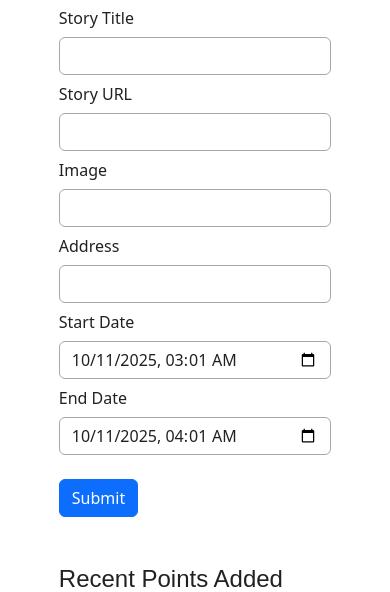
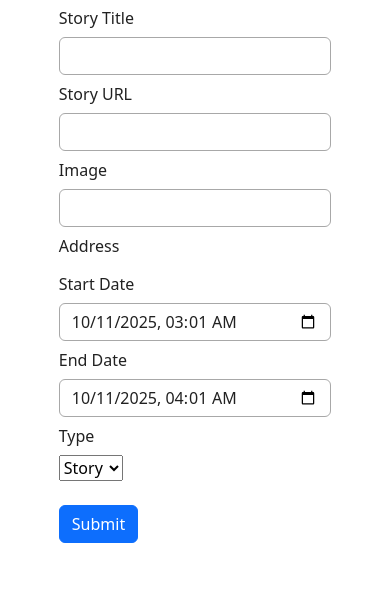
Before and after one commit to Illini-Media-Company/central-backend, a Flask app: template templates/map_point.html in a window 390 px wide; the page is wider, and only the part inside the window is pictured. Shown: the part 167-759 px from the top of that part. Run offline with Flask 2, Linux system fonts and the light colour scheme; the template is opened without the code that fills it, so the values that code supplies are empty; parts of the project's set-up code (start-up, migrations or seed data) failed here and were passed over; some libraries are stand-ins or nearby versions; some web fonts are replaced.

Commit message:
feat: Update map points to support types, autocomplete (#47)
Authored-by: Rishab S <Rishab Sakalkale>

```diff
--- a/templates/map_point.html
+++ b/templates/map_point.html
@@ -1,7 +1,10 @@
 {% extends 'base.html' %}
 
 {% block extra_head %}
-<script src="https://maps.googleapis.com/maps/api/js?key={{ google_maps_api_key }}&v=3.exp&sensor=false&libraries=places&callback=initAutocomplete"></script>
+<script async
+    src="https://maps.googleapis.com/maps/api/js?key={{ google_maps_api_key }}&loading=async&libraries=places&callback=initialize">
+</script>
+
 {% endblock %}
 
 {% block title %}
@@ -42,16 +45,12 @@ Map Points
                 <input type="text" id="image" class="form-control" name="image">
             </div>
 
-            <label for="address" class="col-sm-1 col-form-label">Address</label>
-            <div class="col-sm-11">
-                <input type="text" id="address" class="form-control" name="address" required>
+            <label for="address-autocomplete" class="col-sm-1 col-form-label">Address</label>
+            <div class="col-sm-11" id="address-container">
+                <input type="hidden" id="address">
+                <input type="hidden" id="lat">
+                <input type="hidden" id="long">
             </div>
-
-            <!-- <label for="x" class="col-sm-1 col-form-label">Latitude</label> -->
-            <input type="hidden" id="lat" name="lat">
-
-            <!-- <label for="y" class="col-sm-1 col-form-label">Longitude</label> -->
-            <input type="hidden" id="long" name="long">
 
             <label for="start_date" class="col-sm-1 col-form-label">Start Date</label>
             <div class="col-sm-11">
@@ -61,6 +60,15 @@ Map Points
             <label for="end_date" class="col-sm-1 col-form-label">End Date</label>
             <div class="col-sm-11">
                 <input type="datetime-local" id="end_date" class="form-control" name="end_date">
+            </div>
+
+            <label for="point_type" class="col-sm-1 col-form-label">Type</label>
+            <div class="col-sm-11">
+                <select id="point_type" name="point_type">
+                    <option value="story">Story</option>
+                    <option value="food">Food</option>
+                    <option value="event">Event</option>
+                </select>
             </div>
         </div>
 
@@ -88,7 +96,9 @@ Map Points
             <th>Start Date</th>
             <th>End Date</th>
             <th>UID</th>
+            <th>Type</th>
             <th>Action</th>
+
         </tr>
         {% for point in recent_points %}
         <tr>
@@ -101,6 +111,8 @@ Map Points
             <td>{{ point.start_date }}</td>
             <td>{{ point.end_date }}</td>
             <td>{{ point.uid }}</td>
+            <td>{{ point.point_type }}</td>
+
             <td>
                 <button class="btn btn-primary modify-button" onclick="deletePoint({{point.uid}})">Delete</button>
             </td>
@@ -112,18 +124,29 @@ Map Points
 <script>
 
     function initialize() {
-        var input = document.getElementById('address');
-        var autocomplete = new google.maps.places.Autocomplete(input);
-            google.maps.event.addListener(autocomplete, 'place_changed', function () {
-                var place = autocomplete.getPlace();
-                // document.getElementById('city').value = place.name;
-                document.getElementById('lat').value = place.geometry.location.lat();
-                document.getElementById('long').value = place.geometry.location.lng();
-            });
+        const placeAutocomplete = new google.maps.places.PlaceAutocompleteElement();
+        placeAutocomplete.id = 'address';
+        placeAutocomplete.placeholder = 'Enter an address';
+
+        // Append it to your specific container
+        const container = document.getElementById('address-container');
+        container.appendChild(placeAutocomplete);
+
+        // Listen for place selection
+        placeAutocomplete.addEventListener('gmp-select', async ({ placePrediction  }) => {
+
+            const place = placePrediction.toPlace();
+
+            await place.fetchFields({ fields: ['displayName', 'formattedAddress', 'location'] });
+
+            // Get lat/lng
+            const location = place.location;
+
+            document.getElementById('address').value = place.formattedAddress;
+            document.getElementById('lat').value = location.lat();
+            document.getElementById('long').value = location.lng();
+        });
     }
-
-    google.maps.event.addDomListener(window, 'load', initialize);
-
 
     window.addEventListener("load", function() {
         var now = new Date();
@@ -149,6 +172,7 @@ Map Points
         const long = document.getElementById('long').value;
         const start_date = document.getElementById('start_date').value;
         const end_date = document.getElementById('end_date').value;
+        const point_type = document.getElementById('point_type').value;
 
         if (!lat || !long) {
             alert("Please enter a valid address.");
@@ -172,7 +196,7 @@ Map Points
             headers: {
                 'Content-Type': 'application/x-www-form-urlencoded',
             },
-            body: `_csrf_token={{ csrf_token() }}&url=${url}&title=${title}&image=${image}&address=${address}&lat=${lat}&long=${long}&start-date=${start_date}&end-date=${end_date}`,
+            body: `_csrf_token={{ csrf_token() }}&url=${url}&title=${title}&image=${image}&address=${address}&lat=${lat}&long=${long}&start-date=${start_date}&end-date=${end_date}&point_type=${point_type}`,
         });
 
         if (response.status === 200) {
--- a/util/map_point.py
+++ b/util/map_point.py
@@ -10,7 +10,7 @@ scheduler = BackgroundScheduler()
 scheduler.start()
 
 
-def add(title, lat, long, url, start_date, end_date, image, address):
+def add(title, lat, long, url, start_date, end_date, image, address, point_type):
     point = add_point(
         title=title,
         lat=lat,
@@ -20,6 +20,7 @@ def add(title, lat, long, url, start_date, end_date, image, address):
         end_date=end_date,
         image=image,
         address=address,
+        point_type=point_type,
     )
     trigger = DateTrigger(end_date, timezone="America/Chicago")
     scheduler.add_job(trigger=trigger, func=remove, args=[int(point["uid"])])
```
Also changed, not shown: db/map_point.py (+42 -4 lines), views/map_points.py (+6 -2 lines).
